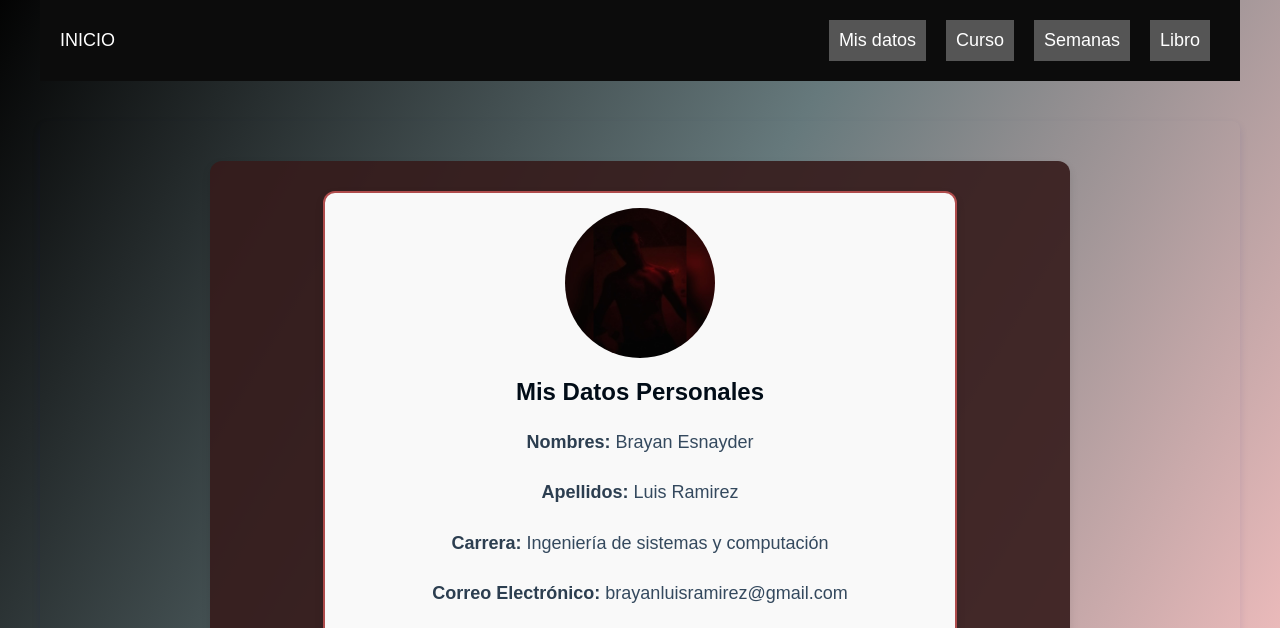
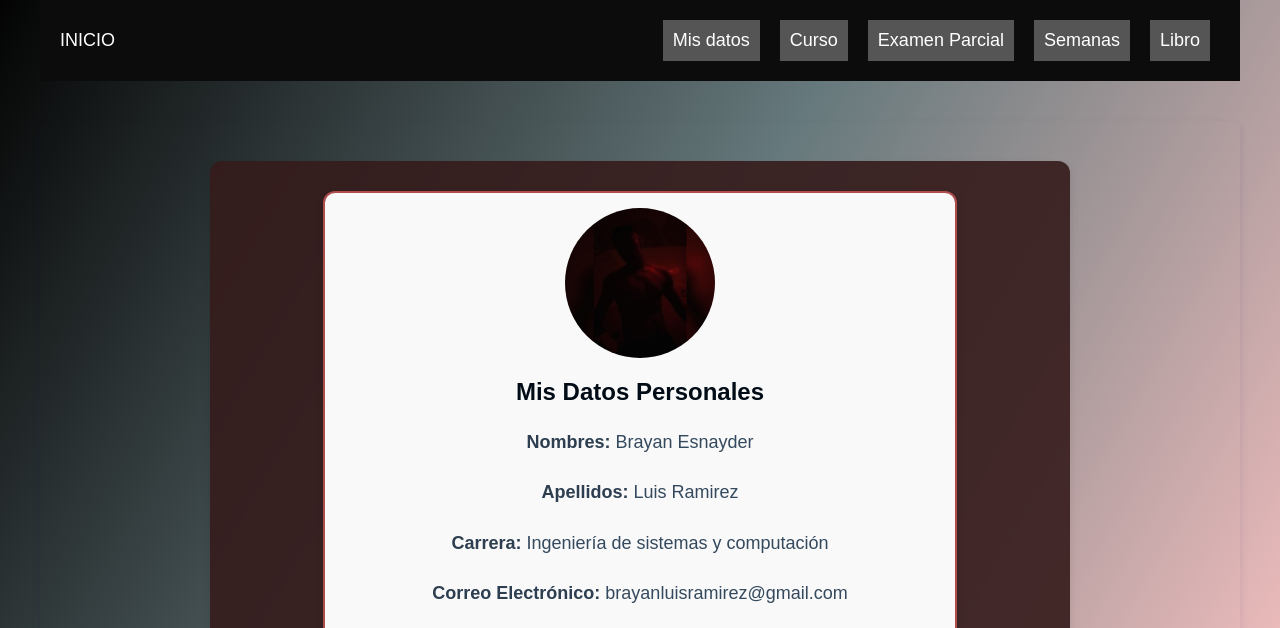
Before and after one commit to BRAYANLUIS24/basedatos_luis_12, a plain HTML site: page misdatos.html in a window 1280 px wide. Shown: the top 628 px of the page. Drawn offline with Linux system fonts and the light colour scheme.

Commit message:
misdatos.html

```diff
--- a/misdatos.html
+++ b/misdatos.html
@@ -16,6 +16,7 @@
                 <div class="right">
                     <a href="misdatos.html">Mis datos</a> <!-- Enlace a la página actual -->
                     <a href="curso.html">Curso</a> <!-- Enlace al curso -->
+                    <a href="Pdf_Semanas/examen parcial final.pdf">Examen Parcial</a> <!-- Enlace a la página del examen -->
                     <div class="dropdown"> <!-- Menú desplegable de semanas -->
                         <button class="dropbtn">Semanas</button>
                         <div class="dropdown-content">
```
